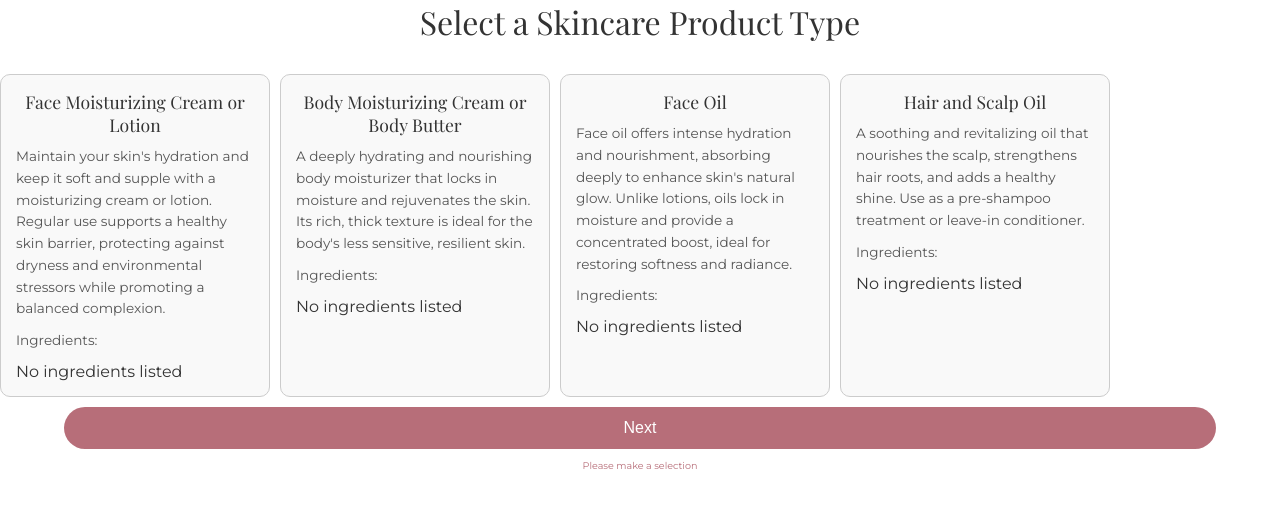
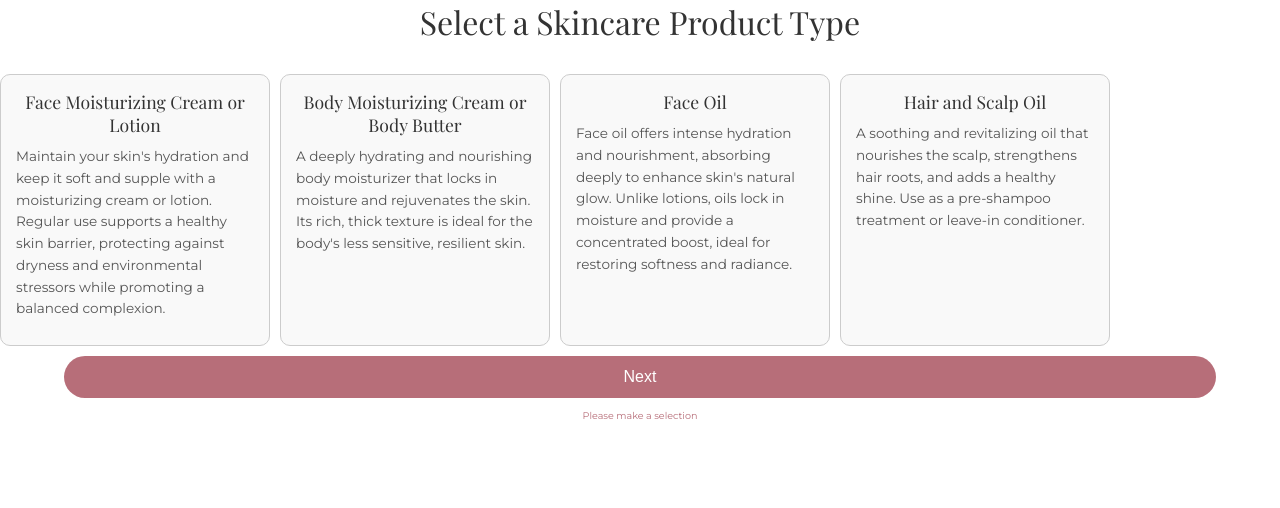
Before and after one commit to cwkoss/skincare, a React (Create React App) app: page /#/product in a window 1280 px wide. Shown: the top 508 px of the page. Built offline with nearby package versions, Linux system fonts and the light colour scheme; no server answers.

Commit message:
Don't show ingredients on things that dont have

```diff
--- a/src/ScrollContainer.js
+++ b/src/ScrollContainer.js
@@ -22,10 +22,14 @@ const ScrollContainer = ({ items, handleSelection, selectedItem, itemRefs }) =>
         >
           <h2>{item.title}</h2>
           <p>{item.description}</p>
-          <p>Ingredients:</p>
-          {item.ingredients
-            ? Object.entries(item.ingredients).map(([key, value]) => renderExpandedIngredient(key, value))
-            : 'No ingredients listed'}
+          {item.ingredients && Object.keys(item.ingredients).length > 0 && (
+            <>
+              <p>Ingredients:</p>
+              {Object.entries(item.ingredients).map(([key, value]) =>
+                renderExpandedIngredient(key, value, index)
+              )}
+            </>
+          )}
         </div>
       ))}
     </div>
```
